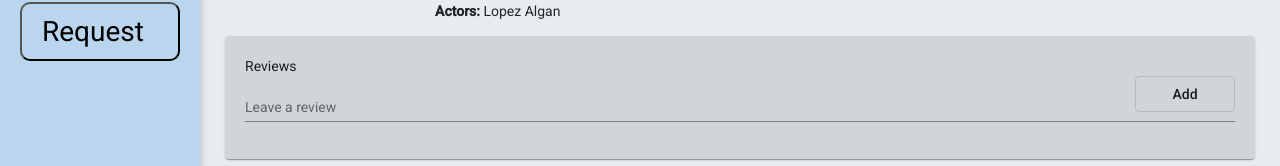
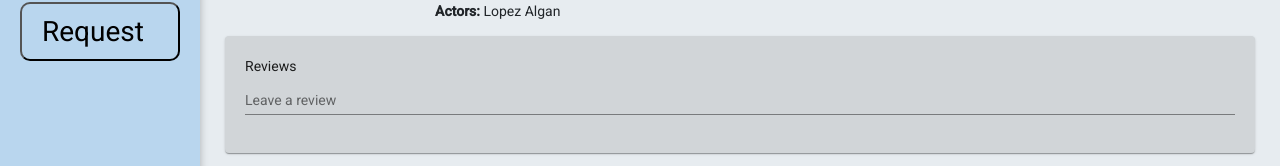
Before and after one commit to DanielPantea/MovieReviewsWebsiteUI, an Angular app: page /movie-details/1 in a window 1280 px wide. Shown: the part 344-510 px from the top of the page. Built offline with nearby package versions, Linux system fonts and the light colour scheme; no server answers; sample sign-in values are in the browser's storage.

Commit message:
Add button redesigned

```diff
--- a/src/app/movie-details-page/movie-details-page.component.html
+++ b/src/app/movie-details-page/movie-details-page.component.html
@@ -54,7 +54,7 @@
             <mat-form-field class="reviewline">
                 <mat-label>Leave a review</mat-label>
                 <input matInput [(ngModel)] = "reviewText">
-                <button (click)="addReview({movieId: movieId, reviewText: reviewText})"
+                <button *ngIf = "reviewText" (click)="addReview({movieId: movieId, reviewText: reviewText})"
                 mat-button matSuffix mat-stroked-button >
                     Add
                 </button>
```
